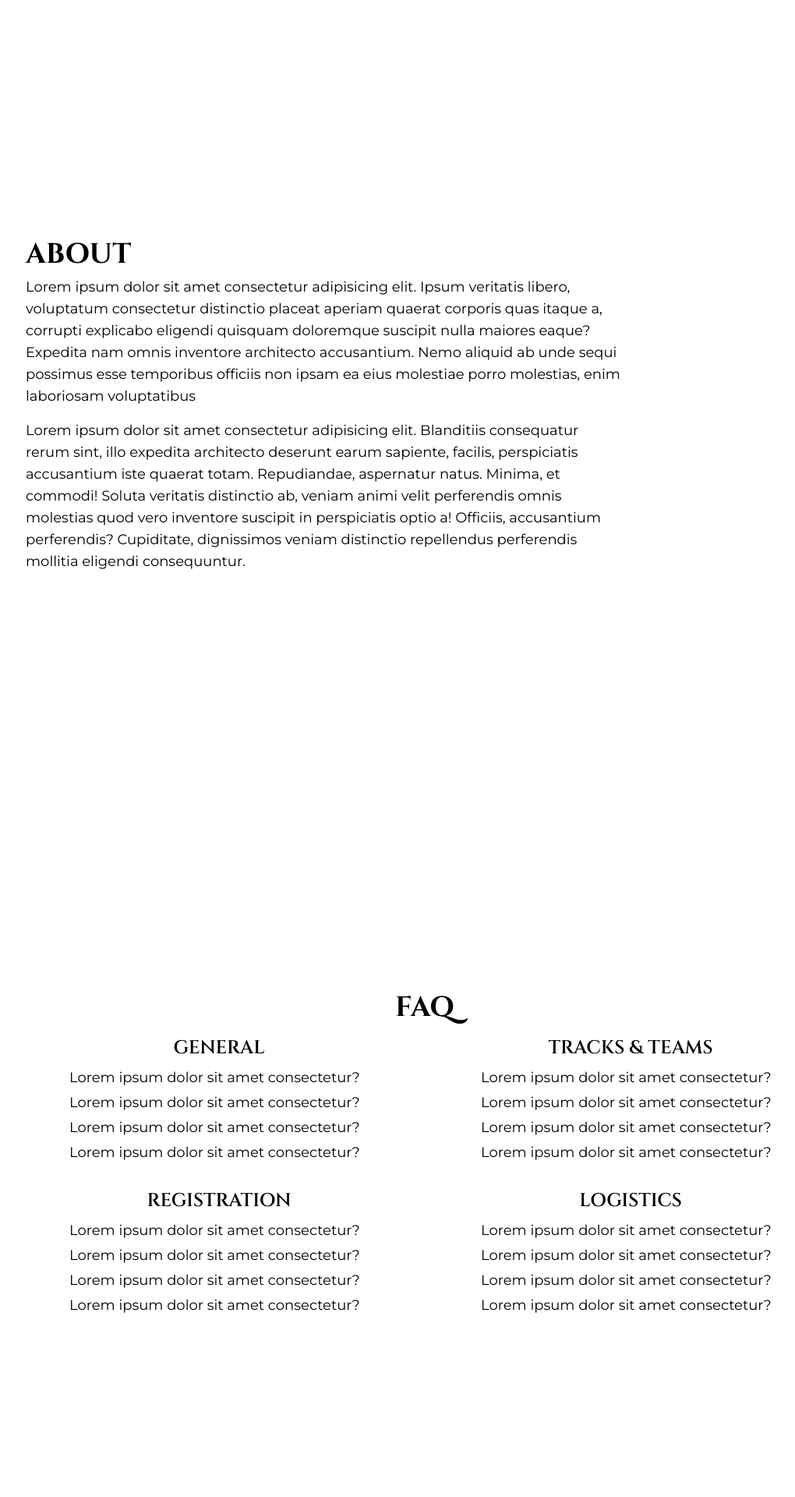
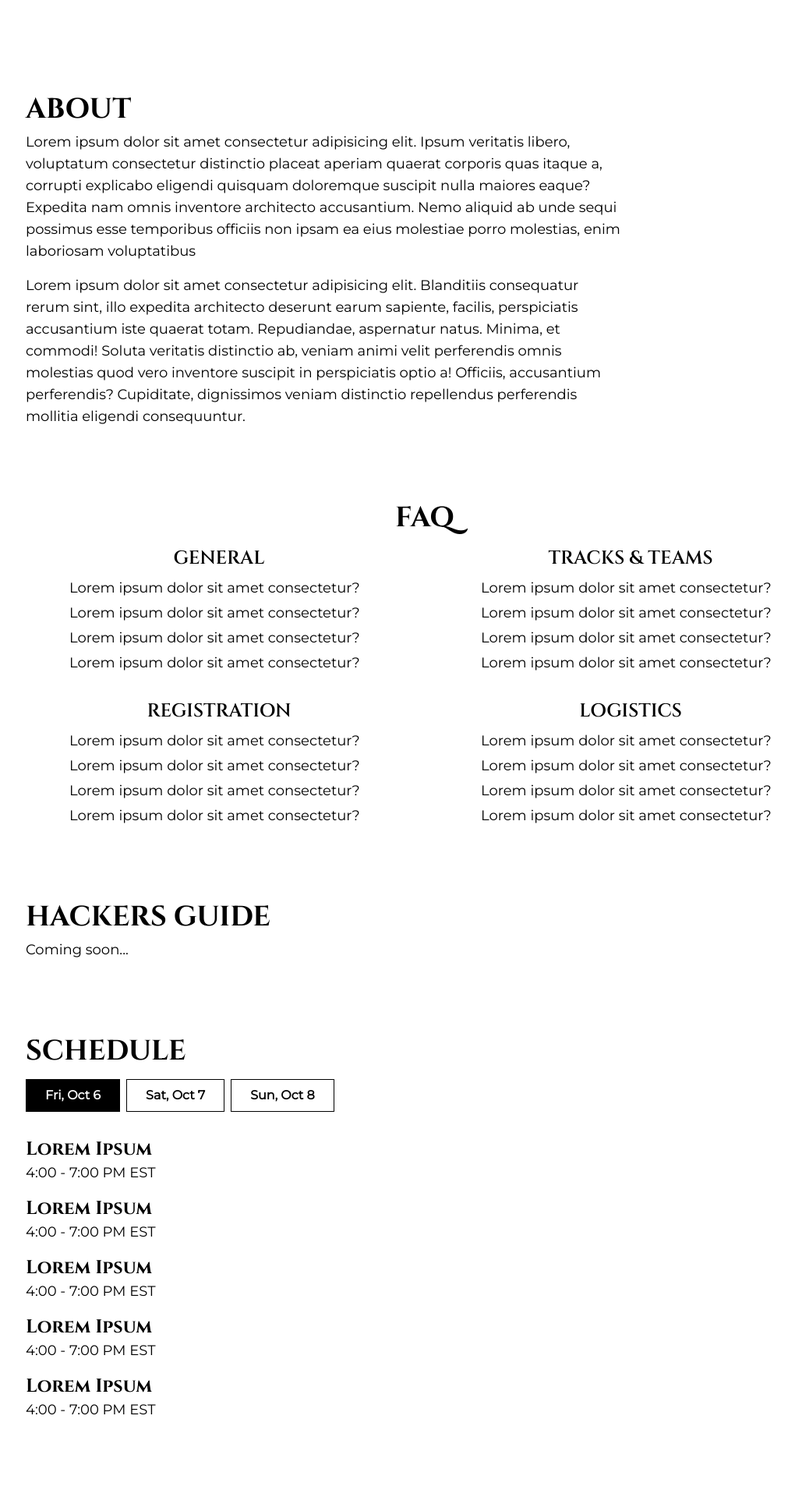
Before and after one commit to KnightHacks/hackathon-site-2023, a Next.js app: page / in a window 1280 px wide. Shown: the part 680-2600 px from the top of the page at 78% size, without its empty margins (95-1115 px from the left). Built offline with nearby package versions, Linux system fonts and the light colour scheme.

Commit message:
Section changes

```diff
--- a/src/components/MobileDropdown.tsx
+++ b/src/components/MobileDropdown.tsx
@@ -5,7 +5,7 @@ import { Fragment } from "react";
 
 export default function MobileDropdown() {
   return (
-    <Menu as="div" className="relative flex md:hidden">
+    <Menu as="div" className="relative flex md:hidden font-medium">
       <Menu.Button className="mr-4">
         <Bars3Icon className="h-6 w-6" />
       </Menu.Button>
--- a/src/pages/index.tsx
+++ b/src/pages/index.tsx
@@ -21,7 +21,7 @@ function MainSection() {
   return (
     <section
       id="main"
-      className="mx-auto flex min-h-screen flex-col items-center justify-center"
+      className="mx-auto flex flex-col items-center justify-center min-h-screen"
       style={cinzel.style}
     >
       <Image
@@ -59,7 +59,7 @@ function MainSection() {
 
 function AboutSection() {
   return (
-    <section className="mx-auto mb-40 flex min-h-screen max-w-screen-lg flex-col justify-center">
+    <section className="mx-auto mb-24 flex max-w-screen-lg flex-col justify-center">
       <div
         id="about"
         className="mb-2 text-left text-4xl font-bold uppercase"
@@ -99,7 +99,7 @@ function FAQSection() {
   }));
 
   return (
-    <section className="mx-auto mb-40 flex min-h-screen max-w-screen-lg flex-col justify-center">
+    <section className="mx-auto my-24 flex max-w-screen-lg flex-col justify-center">
       <div
         id="faq"
         className="mb-4 text-center text-4xl font-bold uppercase"
@@ -170,7 +170,7 @@ function Event() {
 
 function HackersGuideSection() {
   return (
-    <section className="mx-auto mb-40 flex min-h-screen max-w-screen-lg flex-col justify-center">
+    <section className="mx-auto my-24 flex max-w-screen-lg flex-col justify-center">
       <div
         id="guide"
         className="mb-2 text-4xl font-bold uppercase"
@@ -194,7 +194,7 @@ function ScheduleSection() {
 
   // TODO: Render out particular schedule based on the selected day
   return (
-    <section className="mx-auto mb-40 flex min-h-screen max-w-screen-lg flex-col justify-center">
+    <section className="mx-auto my-24 flex max-w-screen-lg flex-col justify-center">
       <div
         id="schedule"
         className="mb-4 text-4xl font-bold uppercase"
@@ -228,7 +228,7 @@ function SponsorsSection() {
   const sponsors = Array.from({ length: 18 });
 
   return (
-    <section className="mx-auto mb-40 flex min-h-screen max-w-screen-lg flex-col justify-center">
+    <section className="mx-auto mb-24 flex max-w-screen-lg flex-col justify-center">
       <div
         id="sponsors"
         className="mb-4 text-center text-4xl font-bold uppercase"
```
